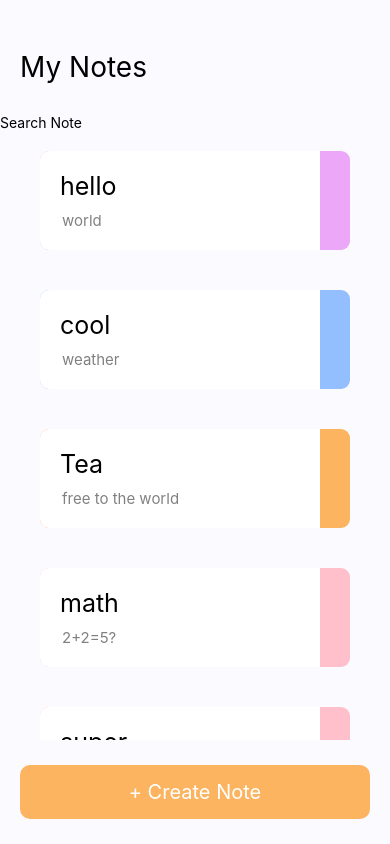
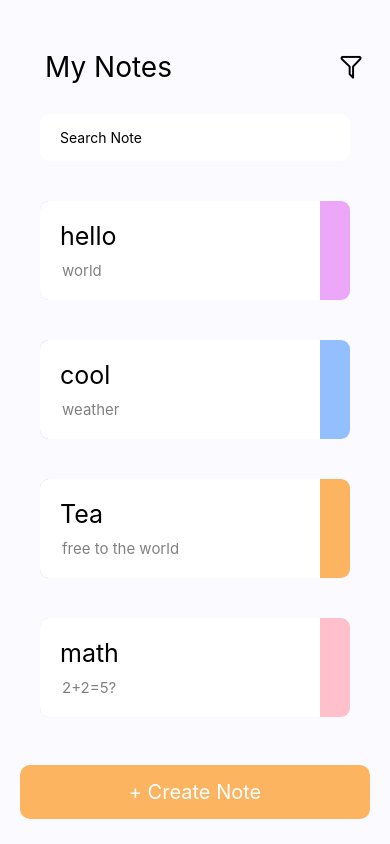
Before and after one commit to MyoThuKha/note-app, a React Native app: screen /Home in a window 390 px wide. Built offline with nearby package versions, Linux system fonts and the light colour scheme.

Commit message:
added save func

```diff
--- a/screens/detail.jsx
+++ b/screens/detail.jsx
@@ -79,7 +79,21 @@ const DetailPage = ({ route, navigation }) => {
               </TouchableOpacity>
             </View>
             <View style={{ flex: 1 }}>
-              <TouchableOpacity>
+              <TouchableOpacity
+                onPress={() => {
+                  let tempTitle = localTitle;
+                  if (localTitle === "") {
+                    tempTitle = title;
+                  }
+                  updateNote({
+                    title: tempTitle,
+                    body: text,
+                    color: curColor,
+                    key: id,
+                  });
+                  navigation.pop();
+                }}
+              >
                 <BottomButton text="save" />
               </TouchableOpacity>
             </View>
--- a/screens/home.jsx
+++ b/screens/home.jsx
@@ -9,6 +9,7 @@ import {
 } from "react-native";
 import Card from "../shared/card";
 import BottomButton from "../shared/button";
+import { AntDesign } from "@expo/vector-icons";
 
 const HomePage = ({ navigation }) => {
   const [data, setData] = useState([
@@ -20,25 +21,37 @@ const HomePage = ({ navigation }) => {
     { title: "super", body: "man2", color: "pink", key: "6" },
   ]);
 
-  const updateColor = (color, key) => {
-    data.map((item) => {
-      if (item.key === key) item.color = color;
-    });
-  };
   const addNote = (note) => {
-    //this is not the best method for creating id
     const id = Math.random();
     note.key = id.toString();
     setData((data) => {
       return [note, ...data];
     });
   };
-  const updateNote = (key, note) => {};
+
+  const updateNote = (note) => {
+    setData(data.filter((item) => item.key != note.key));
+    setData((data) => {
+      return [note, ...data];
+    });
+  };
+  // const updateNote = (key, note) => {
+  //   data.map((item) => {
+  //     if (item.key === key) {
+  //       item = note;
+  //     }
+  //   });
+  // };
   return (
     <View style={styles.container}>
       <View style={styles.content}>
-        <Text style={styles.mainTitle}>My Notes</Text>
-        <TextInput placeholder="Search Note" styles={styles.searchbar} />
+        <View style={styles.header}>
+          <Text style={styles.mainTitle}>My Notes</Text>
+          <AntDesign name="filter" size={28} color="black" />
+        </View>
+        <View style={styles.searchbar}>
+          <TextInput placeholder="Search Note" />
+        </View>
         <View style={styles.list}>
           <FlatList
             data={data}
@@ -73,6 +86,7 @@ const HomePage = ({ navigation }) => {
             body: "",
             color: "#93bffe",
             addNote: addNote,
+            updateNote: addNote,
           });
         }}
       >
@@ -93,16 +107,27 @@ const styles = StyleSheet.create({
   list: {
     flex: 1,
   },
+  header: {
+    marginTop: 50,
+    marginBottom: 30,
+    marginHorizontal: 25,
+    flexDirection: "row",
+    alignItems: "center",
+    justifyContent: "space-between",
+  },
   mainTitle: {
-    paddingTop: 50,
     marginHorizontal: 20,
-    marginBottom: 30,
     fontSize: 28,
   },
   searchbar: {
-    height: 30,
-    margin: 20,
+    // margin: 20,
+    marginHorizontal: 40,
+    marginBottom: 20,
+    paddingHorizontal: 20,
+    paddingVertical: 15,
     backgroundColor: "white",
+
+    borderRadius: 10,
   },
   title: {
     fontSize: 25,
```
